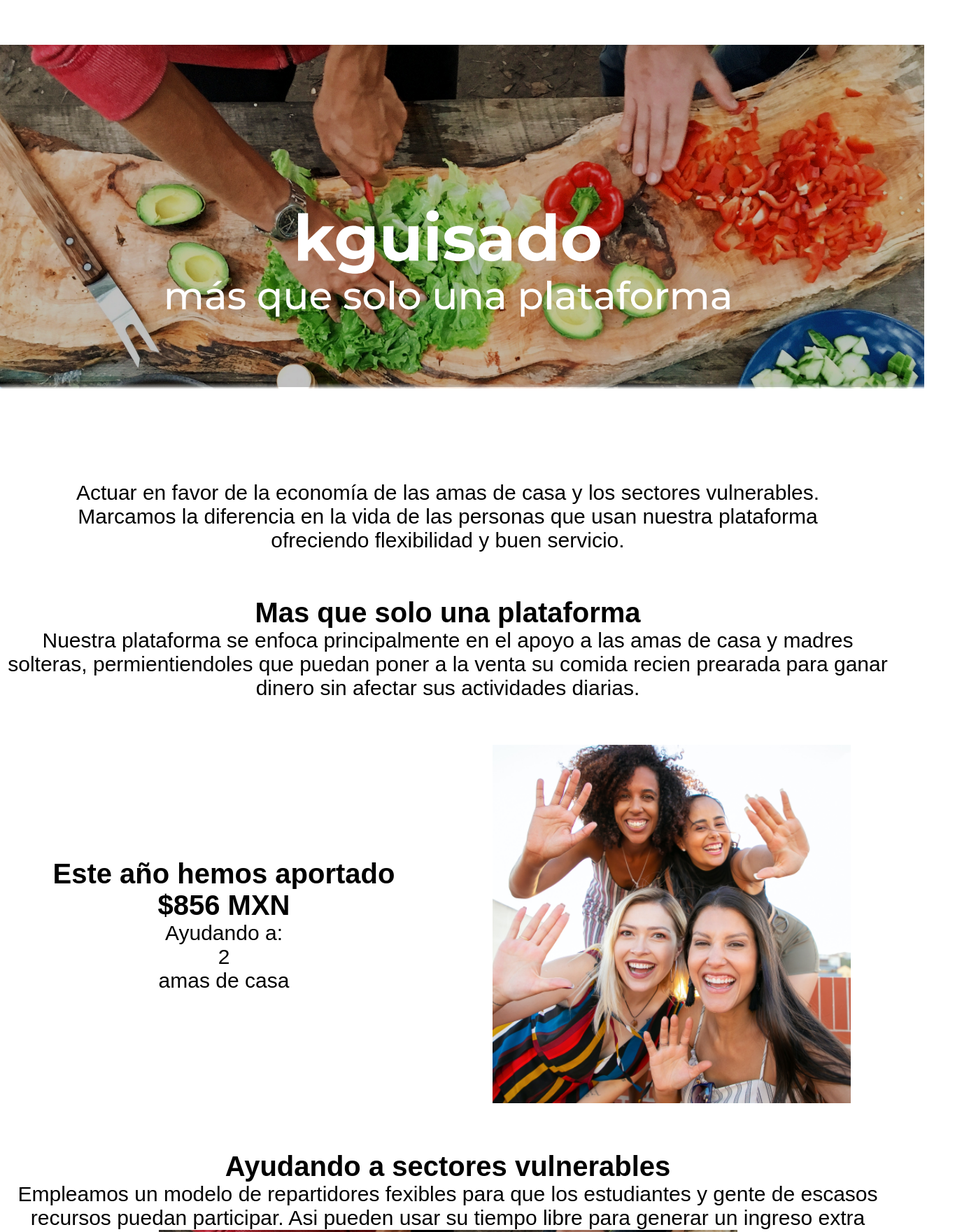
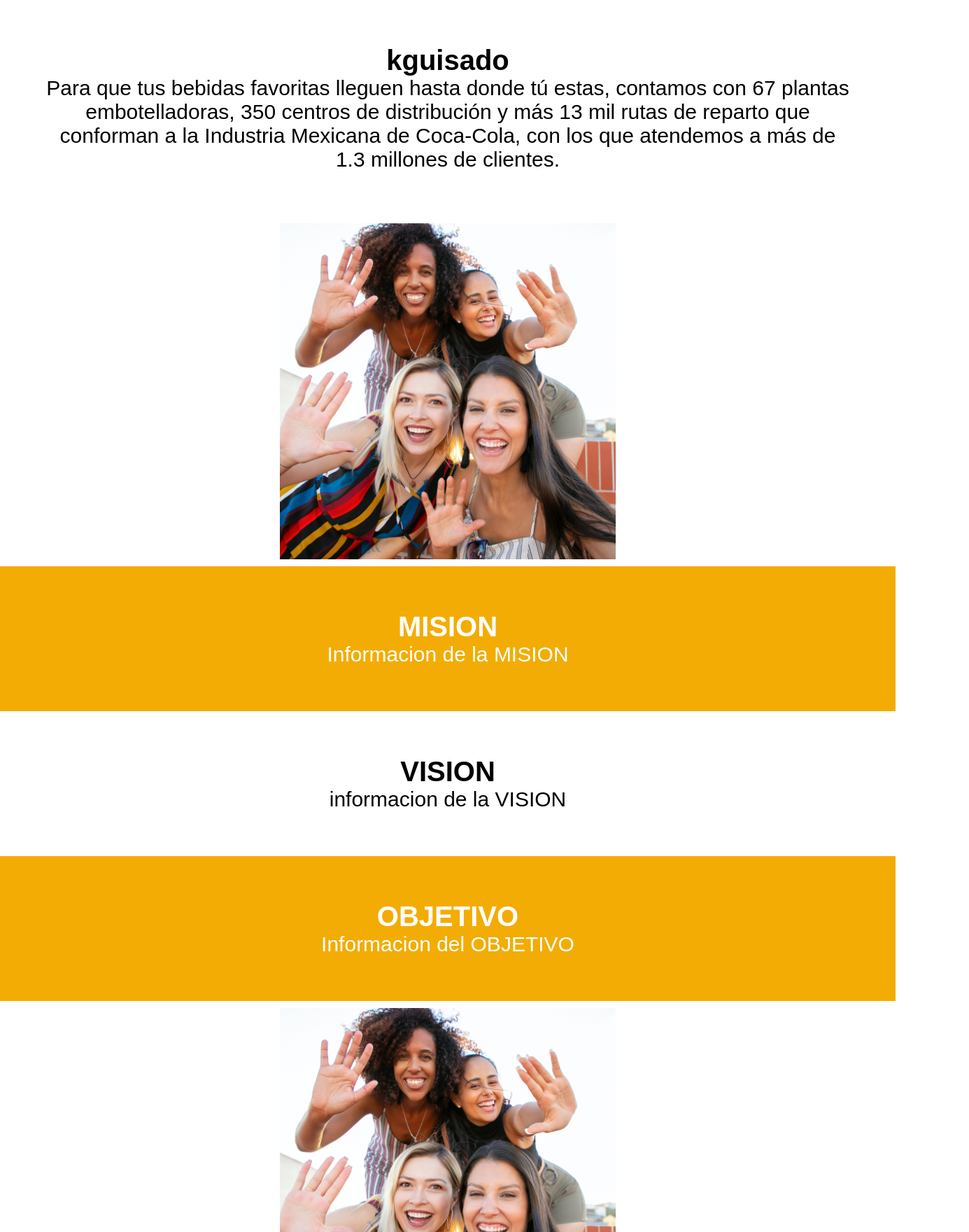
Before and after one commit to LuzMir11/KGuisadoCompradores, a React (Vite) app in the folder front-end/: page /SocialPage in a window 1280 px wide. Shown: the top 1760 px of the page at 70% size, 1385 px wide, since content can reach past the window. Built offline with nearby package versions, Linux system fonts and the light colour scheme.

Commit message:
avance infoPage

```diff
--- a/front-end/public/css/socialpage.css
+++ b/front-end/public/css/socialpage.css
@@ -32,6 +32,13 @@
     display: flex;
     justify-content: center;
     align-items: center;
+}
+
+.adjImage{
+  height: 480px;
+  width: auto;
+  margin-top: 10px;
+  margin-bottom: 10px;
 }
 
 .contimginp{
--- a/front-end/src/componetns/SocialPage.jsx
+++ b/front-end/src/componetns/SocialPage.jsx
@@ -9,19 +9,30 @@
 <div>
       <article className='contart contartinp'>
         <div className='contaline'>
-          <div className='contimgpar'>
-            <img src="assets/baner_superior.png"alt="Imagen baner" className='imagenbaener'/>
+        <div className='contimginp'>
+          <h1 className='titleless textinp'> kguisado </h1>
+          <p className='parrafou textinp'> Para que tus bebidas favoritas lleguen hasta donde tú estas, contamos con 67 plantas embotelladoras,
+          350 centros de distribución y  más 13 mil rutas de reparto que conforman a la Industria Mexicana de Coca-Cola, con los que atendemos a más de 1.3 millones de clientes.</p>
           </div>
-        </div>
+          </div>
+
       </article>
 </div>
 
 <div>
       <article className='contart contartinp'>
+        <div className='adjImage'>
+            <img src="assets/SocialP1.png" alt="imagen de comida" className='imgrecept'/>
+          </div>
+      </article>
+    </div>
+
+    <div>
+      <article className='contart contartpar'>
         <div className='contaline'>
-          <div className='conttextinp'>
-            <p className='parrafou textinp'> Actuar en favor de la economía de las amas de casa y los sectores vulnerables.
-              Marcamos la diferencia en la vida de las personas que usan nuestra plataforma ofreciendo flexibilidad y buen servicio.</p>
+          <div className='conttextpar'>
+            <h1 className='titleless textpar'>MISION</h1>
+            <p className='parrafou textpar'> Informacion de la MISION</p>
           </div>
         </div>
       </article>
@@ -30,30 +41,9 @@
     <div>
       <article className='contart contartinp'>
         <div className='contaline'>
-          <div className='conttextinpar'>
-          <h3 className='titleless textinpar'>Mas que solo una plataforma</h3>
-            <p className='parrafou textinpar'> Nuestra plataforma se enfoca principalmente en el apoyo a las amas de casa y madres solteras,
-            permientiendoles que puedan poner a la venta su comida recien prearada para ganar dinero sin afectar sus actividades diarias.
-            </p>
-          </div>
-        </div>
-      </article>
-    </div>
-
-    <div>
-      <article className='contart contartinp'>
-        <div className='contaline'>
-          <div className='conttextpar'>
-            <h2 className='titleless textinpar'>Este año hemos aportado</h2>
-            <h2 className='titleless textinpar'>$856 MXN</h2>
-            <p className='parrafou textinpar'> Ayudando a:
-            <br />
-            2
-            <br />
-            amas de casa</p>
-          </div>
-          <div className='contimgpar'>
-            <img src="assets/SocialP1.png" alt="imagen de personas" className='imgrecept'/>
+          <div className='conttextinp'>
+            <h1 className='titleless textinp'>VISION</h1>
+            <p className='parrafou textinp'> informacion de la VISION</p>
           </div>
         </div>
       </article>
@@ -61,29 +51,35 @@
 
 
     <div>
-      <article className='contart contartinp'>
+      <article className='contart contartpar'>
         <div className='contaline'>
-          <div className='conttextinpar'>
-          <h3 className='titleless textinpar'>Ayudando a sectores vulnerables</h3>
-            <p className='parrafou textinpar'> Empleamos un modelo de repartidores fexibles para que los estudiantes y
-                                              gente de escasos recursos puedan participar.
-                                               Asi pueden usar su tiempo libre para generar un ingreso extra
-
-            </p>
+          <div className='conttextpar'>
+            <h1 className='titleless textpar'>OBJETIVO</h1>
+            <p className='parrafou textpar'> Informacion del OBJETIVO</p>
           </div>
         </div>
       </article>
     </div>
-    <div>
-      <article className='contart contartinpar'>
+<div>
+      <article className='contart contartinp'>
+        <div className='adjImage'>
+            <img src="assets/SocialP1.png" alt="imagen de comida" className='imgrecept'/>
+          </div>
+      </article>
+    </div>
+
+
+<div>
+      <article className='contart contartinp'>
         <div className='contaline'>
-
-          <div className='contimginpar'>
-            <img src="assets/SocialPH.png" alt="imagen de personas" className='imgrecept'/>
+          <div className='conttextinpar'>
+          <p className='parrafou textinp'> parrafo 4</p>
           </div>
         </div>
       </article>
-    </div>
+</div>
+
+
 
   </div>
 }
```
